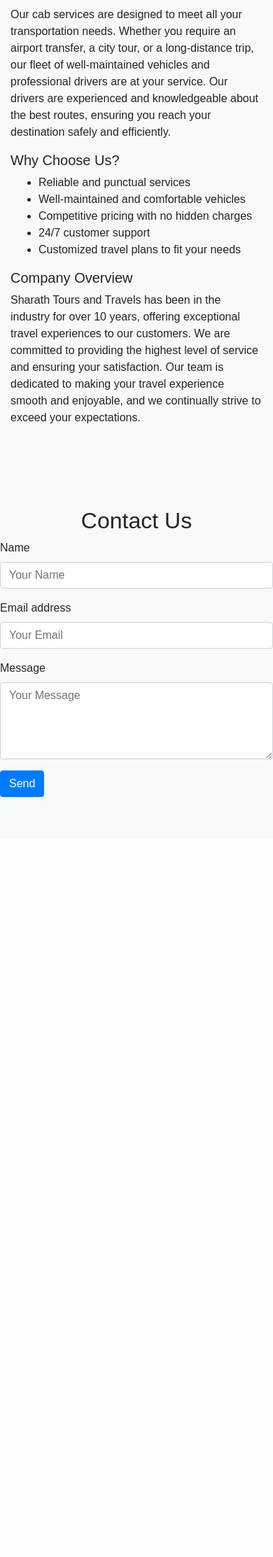
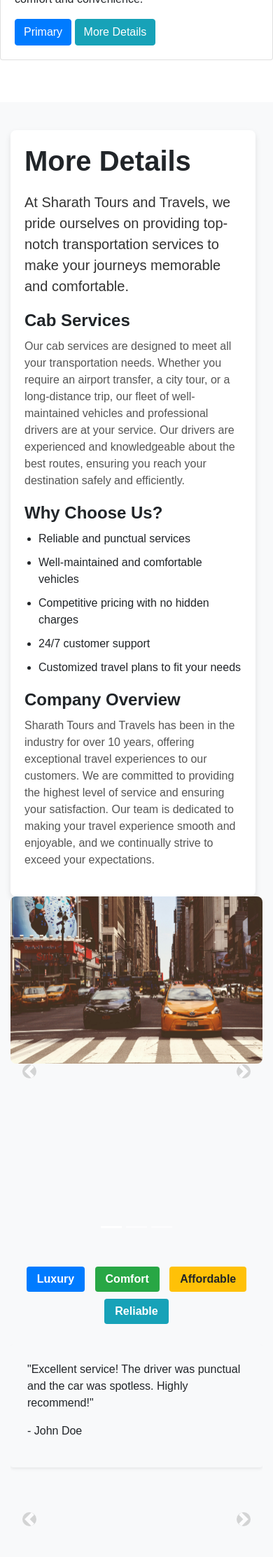
Before and after one commit to sejalrose332/sharath, a PHP site: page / in a window 390 px wide. Shown: the part 1775-4000 px from the top of the page at 70% size. Before the commit the page ends 2914 px from the top, so only its background shows below. Run offline with PHP 8.4, Linux system fonts and the light colour scheme; some libraries are stand-ins or nearby versions.

Commit message:
Made changes to the landing page

```diff
--- a/css/styles.css
+++ b/css/styles.css
@@ -102,6 +102,180 @@
 }
 
 .more-details {
- background-color: #f8f9fa; /* Light background for contrast */
- padding: 40px 0;
+  background-color: #f8f9fa; /* Light background for contrast */
+  padding: 40px 0;
 }
+.details-content {
+  background: #ffffff; /* White background for text area */
+  border-radius: 8px; /* Rounded corners */
+  box-shadow: 0 4px 8px rgba(0, 0, 0, 0.1); /* Subtle shadow */
+  padding: 20px;
+  margin-right: 10px; /* Space between text and carousel */
+}
+.section-title {
+  font-size: 2.5rem;
+  font-weight: bold;
+  margin-bottom: 20px;
+}
+.intro-text {
+  font-size: 1.25rem;
+  color: #333;
+  margin-bottom: 20px;
+}
+.subheading {
+  font-size: 1.5rem;
+  font-weight: bold;
+  margin-top: 20px;
+  margin-bottom: 10px;
+}
+.detail-text {
+  font-size: 1rem;
+  color: #555;
+  margin-bottom: 20px;
+}
+.detail-list {
+  list-style-type: disc;
+  padding-left: 20px;
+}
+.detail-list li {
+  margin-bottom: 10px;
+}
+.carousel-inner img {
+  border-radius: 8px; /* Rounded corners for images */
+}
+.carousel-caption {
+  background-color: rgba(0, 0, 0, 0.5); /* Dark overlay for text readability */
+  color: #fff;
+  border-radius: 8px; /* Rounded corners for caption */
+  padding: 10px;
+}
+.carousel-control-prev-icon,
+.carousel-control-next-icon {
+  background-color: rgba(
+    0,
+    0,
+    0,
+    0.3
+  ); /* Semi-transparent background for controls */
+  border-radius: 50%; /* Rounded controls */
+}
+.badge {
+  font-size: 1rem;
+  margin: 5px;
+  padding: 10px 15px;
+}
+.badge-primary {
+  background-color: #007bff;
+  color: #fff;
+}
+.badge-success {
+  background-color: #28a745;
+  color: #fff;
+}
+.badge-warning {
+  background-color: #ffc107;
+  color: #212529;
+}
+.badge-info {
+  background-color: #17a2b8;
+  color: #fff;
+}
+.comment-slide {
+  display: flex;
+}
+
+.opening-animation {
+ position: relative;
+ height: 100vh;
+ background: url('images/hero-bg.jpg') no-repeat center center/cover;
+ display: flex;
+ align-items: center;
+ justify-content: center;
+ color: #fff;
+ overflow: hidden;
+ text-align: center;
+}
+
+.opening-animation .overlay {
+ position: absolute;
+ top: 0;
+ left: 0;
+ width: 100%;
+ height: 100%;
+ background: rgba(0, 0, 0, 0.5); /* Semi-transparent overlay */
+ display: flex;
+ align-items: center;
+ justify-content: center;
+ z-index: 1;
+}
+
+.opening-animation .container {
+ position: relative;
+ z-index: 2;
+}
+
+.main-heading {
+ font-size: 3.5rem;
+ font-weight: 700;
+ animation: fadeInUp 2s ease-out;
+}
+
+.sub-heading {
+ font-size: 1.75rem;
+ font-weight: 400;
+ margin-top: 10px;
+ animation: fadeInUp 2s ease-out 0.5s;
+}
+
+.description {
+ font-size: 1.25rem;
+ margin-top: 20px;
+ animation: fadeInUp 2s ease-out 1s;
+}
+
+.animated-button {
+ margin-top: 30px;
+ padding: 10px 20px;
+ font-size: 1.25rem;
+ border: none;
+ border-radius: 50px;
+ background: #007bff;
+ color: #fff;
+ text-decoration: none;
+ transition: background 0.3s, transform 0.3s;
+}
+
+.animated-button:hover {
+ background: #0056b3;
+ transform: scale(1.1);
+}
+
+.car-illustration {
+ position: absolute;
+ top: 10px; /* Adjust distance from the top as needed */
+ left: -150px; /* Start position off-screen */
+ width: 100px; /* Adjust size as needed */
+ height: auto;
+ animation: driveAcross 10s linear infinite;
+ z-index: 1;
+}
+
+@keyframes fadeInUp {
+ from {
+     opacity: 0;
+     transform: translateY(20px);
+ }
+ to {
+     opacity: 1;
+     transform: translateY(0);
+ }
+}
+
+@keyframes driveAcross {
+ 0% {
+     transform: translateX(-150px); /* Start position */
+ }
+ 100% {
+     transform: translateX(calc(100vw + 150px)); /* End position */
+ }
+}
--- a/index.html
+++ b/index.html
@@ -1,25 +1,37 @@
 <!DOCTYPE html>
 <html lang="en">
   <head>
-    <meta charset="UTF-8">
-    <meta name="viewport" content="width=device-width, initial-scale=1.0">
+    <meta charset="UTF-8" />
+    <meta name="viewport" content="width=device-width, initial-scale=1.0" />
     <title>Sharath Tours and Travels</title>
     <!-- Bootstrap CSS -->
-    <link href="https://stackpath.bootstrapcdn.com/bootstrap/4.5.2/css/bootstrap.min.css" rel="stylesheet">
-    <link href="css/styles.css" rel="stylesheet">
+    <link
+      href="https://stackpath.bootstrapcdn.com/bootstrap/4.5.2/css/bootstrap.min.css"
+      rel="stylesheet"
+    />
+    <link href="css/styles.css" rel="stylesheet" />
   </head>
   <body>
-
     <!-- Navigation Bar -->
     <nav class="navbar navbar-expand-lg navbar-custom">
       <a class="navbar-brand" href="#">Sharath Tours and Travels</a>
-        <button class="navbar-toggler" type="button" data-toggle="collapse" data-target="#navbarNav" aria-controls="navbarNav" aria-expanded="false" aria-label="Toggle navigation">
+      <button
+        class="navbar-toggler"
+        type="button"
+        data-toggle="collapse"
+        data-target="#navbarNav"
+        aria-controls="navbarNav"
+        aria-expanded="false"
+        aria-label="Toggle navigation"
+      >
         <span class="navbar-toggler-icon"></span>
       </button>
       <div class="collapse navbar-collapse justify-content-end" id="navbarNav">
         <ul class="navbar-nav">
           <li class="nav-item active">
-                    <a class="nav-link" href="index.html">Home <span class="sr-only">(current)</span></a>
+            <a class="nav-link" href="index.html"
+              >Home <span class="sr-only">(current)</span></a
+            >
           </li>
           <li class="nav-item">
             <a class="nav-link" href="services.html">Services</a>
@@ -27,46 +39,31 @@
           <li class="nav-item">
             <a class="nav-link" href="contact.html">Contact Us</a>
           </li>
-                <a href="#contact"><button class="btn book-now-button " type="button">Book Now</button></a>
+          <a href="#contact"
+            ><button class="btn book-now-button" type="button">
+              Book Now
+            </button></a
+          >
         </ul>
       </div>
     </nav>
 
-    <!-- Carousel Section -->
-    <div class="carousel-container">
-        <div id="carouselExampleIndicators" class="carousel slide" data-ride="carousel">
-            <ol class="carousel-indicators">
-                <li data-target="#carouselExampleIndicators" data-slide-to="0" class="active"></li>
-                <li data-target="#carouselExampleIndicators" data-slide-to="1"></li>
-                <li data-target="#carouselExampleIndicators" data-slide-to="2"></li>
-            </ol>
-            <div class="carousel-inner">
-                <div class="carousel-item active">
-                    <img src="images/image1.jpg" class="d-block w-100" alt="First Image">
-                </div>
-                <div class="carousel-item">
-                    <img src="images/image2.jpg" class="d-block w-100" alt="Second Image">
-                </div>
-                <div class="carousel-item">
-                    <img src="images/image3.jpg" class="d-block w-100" alt="Third Image">
-                </div>
-                <div class="carousel-item">
-                    <img src="images/image4.jpg" class="d-block w-100" alt="Fourth Image">
-                </div>
-                <div class="carousel-item">
-                    <img src="images/image5.jpg" class="d-block w-100" alt="Fifth Image">
+    <!-- Opening Animation Section -->
+    <section class="opening-animation">
+        <div class="overlay">
+            <div class="container text-center">
+                <h1 class="main-heading">Welcome to Sharath Tours and Travels</h1>
+                <p class="sub-heading">Your Journey Starts Here</p>
+                <p class="description">Experience luxury, comfort, and reliability with our top-notch cab services.</p>
+                <a href="#contact" class="btn btn-primary animated-button">Book Your Ride</a>
             </div>
         </div>
-            <a class="carousel-control-prev" href="#carouselExampleIndicators" role="button" data-slide="prev">
-                <span class="carousel-control-prev-icon" aria-hidden="true"></span>
-                <span class="sr-only">Previous</span>
-            </a>
-            <a class="carousel-control-next" href="#carouselExampleIndicators" role="button" data-slide="next">
-                <span class="carousel-control-next-icon" aria-hidden="true"></span>
-                <span class="sr-only">Next</span>
-            </a>
-        </div>
-    </div>
+        <!-- Running Car MP4 Video -->
+        <video id="car-video" class="car-video" autoplay loop muted>
+            <!-- Video source will be dynamically set by JavaScript -->
+            Your browser does not support the video tag.
+        </video>
+    </section>
 
     <!-- Transports Section -->
     <div class="container transports">
@@ -75,58 +72,275 @@
         <!-- Transports vehicles available-->
         <div class="col-md-4 animated">
           <div class="card">
-                    <img src="images/gray-sedan-car.png" class="card-img-top" alt="Bus">
+            <img
+              src="images/gray-sedan-car.png"
+              class="card-img-top"
+              alt="Bus"
+            />
             <div class="card-body">
               <h5 class="card-title">Sedan Car</h5>
               <p class="card-text">👨 1 Driver | 🧑🏼‍🤝‍🧑🏼 4 People | 🛍️ 4 Bag</p>
-                        <a href="#contact"><button type="button" class="btn btn-primary">Book Car</button></a>
+              <a href="#contact"
+                ><button type="button" class="btn btn-primary">
+                  Book Car
+                </button></a
+              >
               <button type="button" class="btn btn-info">More Details</button>
             </div>
           </div>
         </div>
         <div class="col-md-4 animated">
           <div class="card">
-                    <img src="https://via.placeholder.com/350x200" class="card-img-top" alt="Car">
+            <img
+              src="https://via.placeholder.com/350x200"
+              class="card-img-top"
+              alt="Car"
+            />
             <div class="card-body">
               <h5 class="card-title">Private Car</h5>
-                        <p class="card-text">Enjoy a private and personalized travel experience with our range of cars.</p>
-                        <a href="#contact"><button type="button" class="btn btn-primary">Book Car</button></a>
+              <p class="card-text">
+                Enjoy a private and personalized travel experience with our
+                range of cars.
+              </p>
+              <a href="#contact"
+                ><button type="button" class="btn btn-primary">
+                  Book Car
+                </button></a
+              >
               <button type="button" class="btn btn-info">More Details</button>
             </div>
           </div>
         </div>
         <div class="col-md-4 animated">
           <div class="card">
-                    <img src="https://via.placeholder.com/350x200" class="card-img-top" alt="Van">
+            <img
+              src="https://via.placeholder.com/350x200"
+              class="card-img-top"
+              alt="Van"
+            />
             <div class="card-body">
               <h5 class="card-title">Minivan</h5>
-                        <p class="card-text">Perfect for group travels, our minivans offer comfort and convenience.</p>
+              <p class="card-text">
+                Perfect for group travels, our minivans offer comfort and
+                convenience.
+              </p>
               <button type="button" class="btn btn-primary">Primary</button>
               <button type="button" class="btn btn-info">More Details</button>
             </div>
           </div>
         </div>
-
       </div>
     </div>
 
     <!-- More Details Section -->
     <div class="more-details">
       <div class="container">
-            <h2 class="text-center">More Details</h2>
-            <p class="text-center">At Sharath Tours and Travels, we pride ourselves on providing top-notch transportation services to make your journeys memorable and comfortable.</p>
-            <h5>Cab Services</h5>
-            <p>Our cab services are designed to meet all your transportation needs. Whether you require an airport transfer, a city tour, or a long-distance trip, our fleet of well-maintained vehicles and professional drivers are at your service. Our drivers are experienced and knowledgeable about the best routes, ensuring you reach your destination safely and efficiently.</p>
-            <h5>Why Choose Us?</h5>
-            <ul>
+        <div class="row">
+          <!-- Details Segment -->
+          <div class="col-md-6">
+            <div class="details-content">
+              <h2 class="section-title">More Details</h2>
+              <p class="intro-text">
+                At Sharath Tours and Travels, we pride ourselves on providing
+                top-notch transportation services to make your journeys
+                memorable and comfortable.
+              </p>
+
+              <h5 class="subheading">Cab Services</h5>
+              <p class="detail-text">
+                Our cab services are designed to meet all your transportation
+                needs. Whether you require an airport transfer, a city tour, or
+                a long-distance trip, our fleet of well-maintained vehicles and
+                professional drivers are at your service. Our drivers are
+                experienced and knowledgeable about the best routes, ensuring
+                you reach your destination safely and efficiently.
+              </p>
+
+              <h5 class="subheading">Why Choose Us?</h5>
+              <ul class="detail-list">
                 <li>Reliable and punctual services</li>
                 <li>Well-maintained and comfortable vehicles</li>
                 <li>Competitive pricing with no hidden charges</li>
                 <li>24/7 customer support</li>
                 <li>Customized travel plans to fit your needs</li>
               </ul>
-            <h5>Company Overview</h5>
-            <p>Sharath Tours and Travels has been in the industry for over 10 years, offering exceptional travel experiences to our customers. We are committed to providing the highest level of service and ensuring your satisfaction. Our team is dedicated to making your travel experience smooth and enjoyable, and we continually strive to exceed your expectations.</p>
+
+              <h5 class="subheading">Company Overview</h5>
+              <p class="detail-text">
+                Sharath Tours and Travels has been in the industry for over 10
+                years, offering exceptional travel experiences to our customers.
+                We are committed to providing the highest level of service and
+                ensuring your satisfaction. Our team is dedicated to making your
+                travel experience smooth and enjoyable, and we continually
+                strive to exceed your expectations.
+              </p>
+            </div>
+          </div>
+
+          <!-- Carousel Segment -->
+          <div class="col-md-6">
+            <div
+              id="carouselMoreDetails"
+              class="carousel slide"
+              data-ride="carousel"
+            >
+              <ol class="carousel-indicators">
+                <li
+                  data-target="#carouselMoreDetails"
+                  data-slide-to="0"
+                  class="active"
+                ></li>
+                <li data-target="#carouselMoreDetails" data-slide-to="1"></li>
+                <li data-target="#carouselMoreDetails" data-slide-to="2"></li>
+              </ol>
+              <div class="carousel-inner">
+                <div class="carousel-item active">
+                  <img
+                    src="images/image1.jpg"
+                    class="d-block w-100"
+                    alt="Image 1"
+                  />
+                  <div class="carousel-caption d-none d-md-block">
+                    <h5>Image 1</h5>
+                    <p>Description for image 1.</p>
+                  </div>
+                </div>
+                <div class="carousel-item">
+                  <img
+                    src="images/image2.jpg"
+                    class="d-block w-100"
+                    alt="Image 2"
+                  />
+                  <div class="carousel-caption d-none d-md-block">
+                    <h5>Image 2</h5>
+                    <p>Description for image 2.</p>
+                  </div>
+                </div>
+                <div class="carousel-item">
+                  <img
+                    src="images/image3.jpg"
+                    class="d-block w-100"
+                    alt="Image 3"
+                  />
+                  <div class="carousel-caption d-none d-md-block">
+                    <h5>Image 3</h5>
+                    <p>Description for image 3.</p>
+                  </div>
+                </div>
+                <!-- Add more images as needed -->
+              </div>
+              <a
+                class="carousel-control-prev"
+                href="#carouselMoreDetails"
+                role="button"
+                data-slide="prev"
+              >
+                <span
+                  class="carousel-control-prev-icon"
+                  aria-hidden="true"
+                ></span>
+                <span class="sr-only">Previous</span>
+              </a>
+              <a
+                class="carousel-control-next"
+                href="#carouselMoreDetails"
+                role="button"
+                data-slide="next"
+              >
+                <span
+                  class="carousel-control-next-icon"
+                  aria-hidden="true"
+                ></span>
+                <span class="sr-only">Next</span>
+              </a>
+            </div>
+
+            <!-- Badges Below Carousel -->
+            <div class="text-center mt-4">
+              <span class="badge badge-primary">Luxury</span>
+              <span class="badge badge-success">Comfort</span>
+              <span class="badge badge-warning">Affordable</span>
+              <span class="badge badge-info">Reliable</span>
+            </div>
+
+            <!-- Comments Carousel -->
+            <div
+              id="commentsCarousel"
+              class="carousel slide mt-4"
+              data-ride="carousel"
+            >
+              <ol class="carousel-indicators">
+                <li
+                  data-target="#commentsCarousel"
+                  data-slide-to="0"
+                  class="active"
+                ></li>
+                <li data-target="#commentsCarousel" data-slide-to="1"></li>
+                <li data-target="#commentsCarousel" data-slide-to="2"></li>
+              </ol>
+              <div class="carousel-inner">
+                <div class="carousel-item active">
+                  <div class="comment-slide d-block w-100">
+                    <div class="comment-box p-4 bg-light rounded shadow-sm">
+                      <p class="comment-text">
+                        "Excellent service! The driver was punctual and the car
+                        was spotless. Highly recommend!"
+                      </p>
+                      <p class="customer-name">- John Doe</p>
+                    </div>
+                  </div>
+                </div>
+                <div class="carousel-item">
+                  <div class="comment-slide d-block w-100">
+                    <div class="comment-box p-4 bg-light rounded shadow-sm">
+                      <p class="comment-text">
+                        "A very comfortable ride. The driver was courteous and
+                        the trip was smooth. Will use again."
+                      </p>
+                      <p class="customer-name">- Jane Smith</p>
+                    </div>
+                  </div>
+                </div>
+                <div class="carousel-item">
+                  <div class="comment-slide d-block w-100">
+                    <div class="comment-box p-4 bg-light rounded shadow-sm">
+                      <p class="comment-text">
+                        "Great experience overall. The car was well-maintained
+                        and the service was top-notch."
+                      </p>
+                      <p class="customer-name">- Robert Brown</p>
+                    </div>
+                  </div>
+                </div>
+                <!-- Add more comments as needed -->
+              </div>
+              <a
+                class="carousel-control-prev"
+                href="#commentsCarousel"
+                role="button"
+                data-slide="prev"
+              >
+                <span
+                  class="carousel-control-prev-icon"
+                  aria-hidden="true"
+                ></span>
+                <span class="sr-only">Previous</span>
+              </a>
+              <a
+                class="carousel-control-next"
+                href="#commentsCarousel"
+                role="button"
+                data-slide="next"
+              >
+                <span
+                  class="carousel-control-next-icon"
+                  aria-hidden="true"
+                ></span>
+                <span class="sr-only">Next</span>
+              </a>
+            </div>
+          </div>
+        </div>
       </div>
     </div>
 
@@ -136,19 +350,37 @@
       <form>
         <div class="form-group">
           <label for="name">Name</label>
-                <input type="text" class="form-control" id="name" placeholder="Your Name">
+          <input
+            type="text"
+            class="form-control"
+            id="name"
+            placeholder="Your Name"
+          />
         </div>
         <div class="form-group">
           <label for="email">Email address</label>
-                <input type="email" class="form-control" id="email" placeholder="Your Email">
+          <input
+            type="email"
+            class="form-control"
+            id="email"
+            placeholder="Your Email"
+          />
         </div>
         <div class="form-group">
           <label for="message">Message</label>
-                <textarea class="form-control" id="message" rows="4" placeholder="Your Message"></textarea>
+          <textarea
+            class="form-control"
+            id="message"
+            rows="4"
+            placeholder="Your Message"
+          ></textarea>
         </div>
         <button type="submit" class="btn btn-primary">Send</button>
       </form>
     </div>
+
+    <!-- Bootstrap JS and dependencies -->
+    <script src="jss/index.js"></script>
 
     <!-- Bootstrap JS and dependencies -->
     <script src="https://code.jquery.com/jquery-3.5.1.slim.min.js"></script>
--- /dev/null
+++ b/jss/index.js
@@ -0,0 +1,18 @@
+document.addEventListener("DOMContentLoaded", function() {
+    // Array of video file names
+    const videos = [
+        '../videos/taxi.mp4',
+        '../videos/taxi.mp4',
+        '../videos/taxi.mp4'
+    ];
+
+    // Function to get a random video
+    function getRandomVideo() {
+        const randomIndex = Math.floor(Math.random() * videos.length);
+        return videos[randomIndex];
+    }
+
+    // Set the video source
+    const videoElement = document.getElementById('car-video');
+    videoElement.src = `videos/${getRandomVideo()}`;
+});
```
Also changed, not shown: 1 other file. Lines whose indentation alone changed are shown as unchanged.
